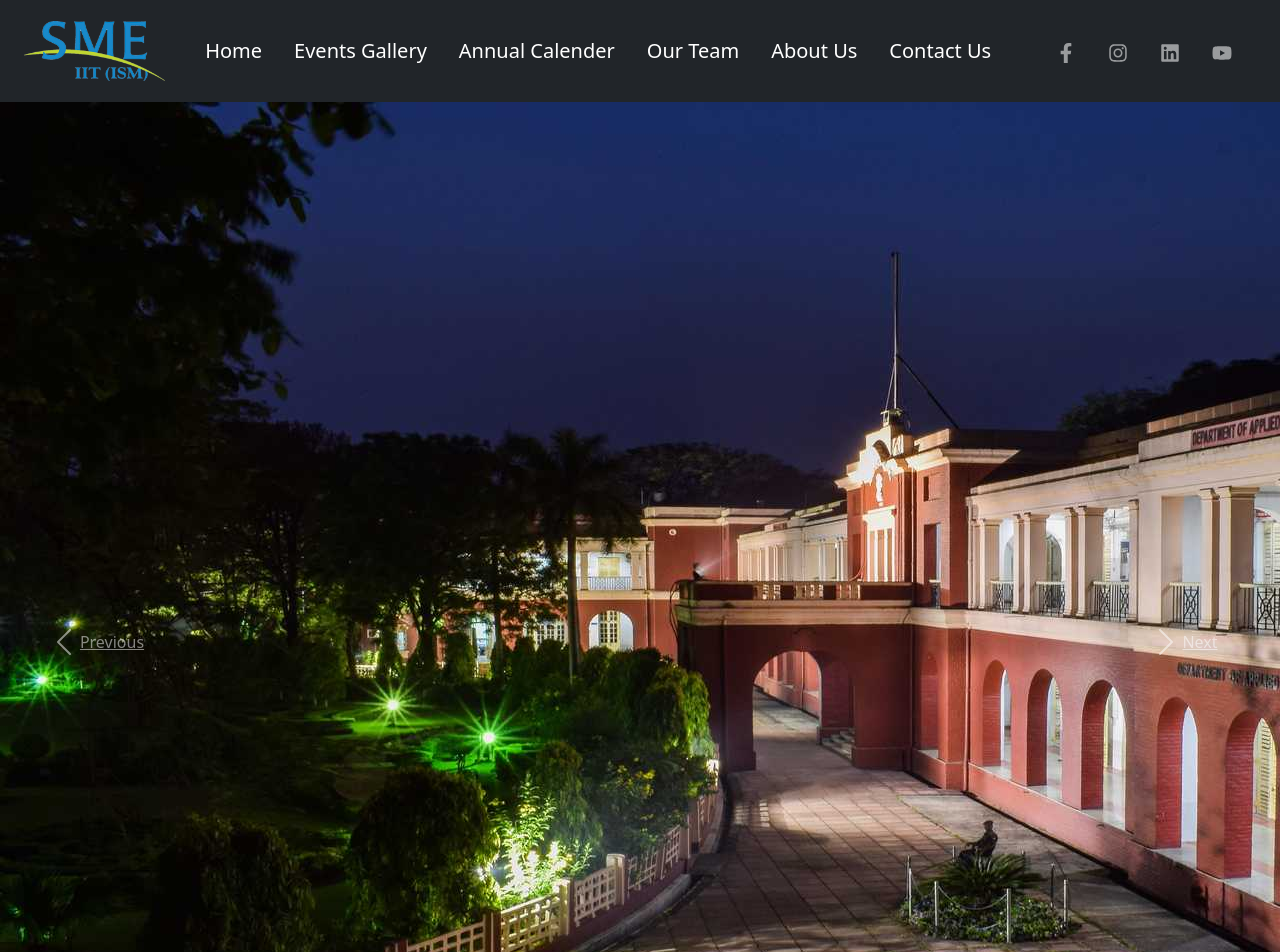
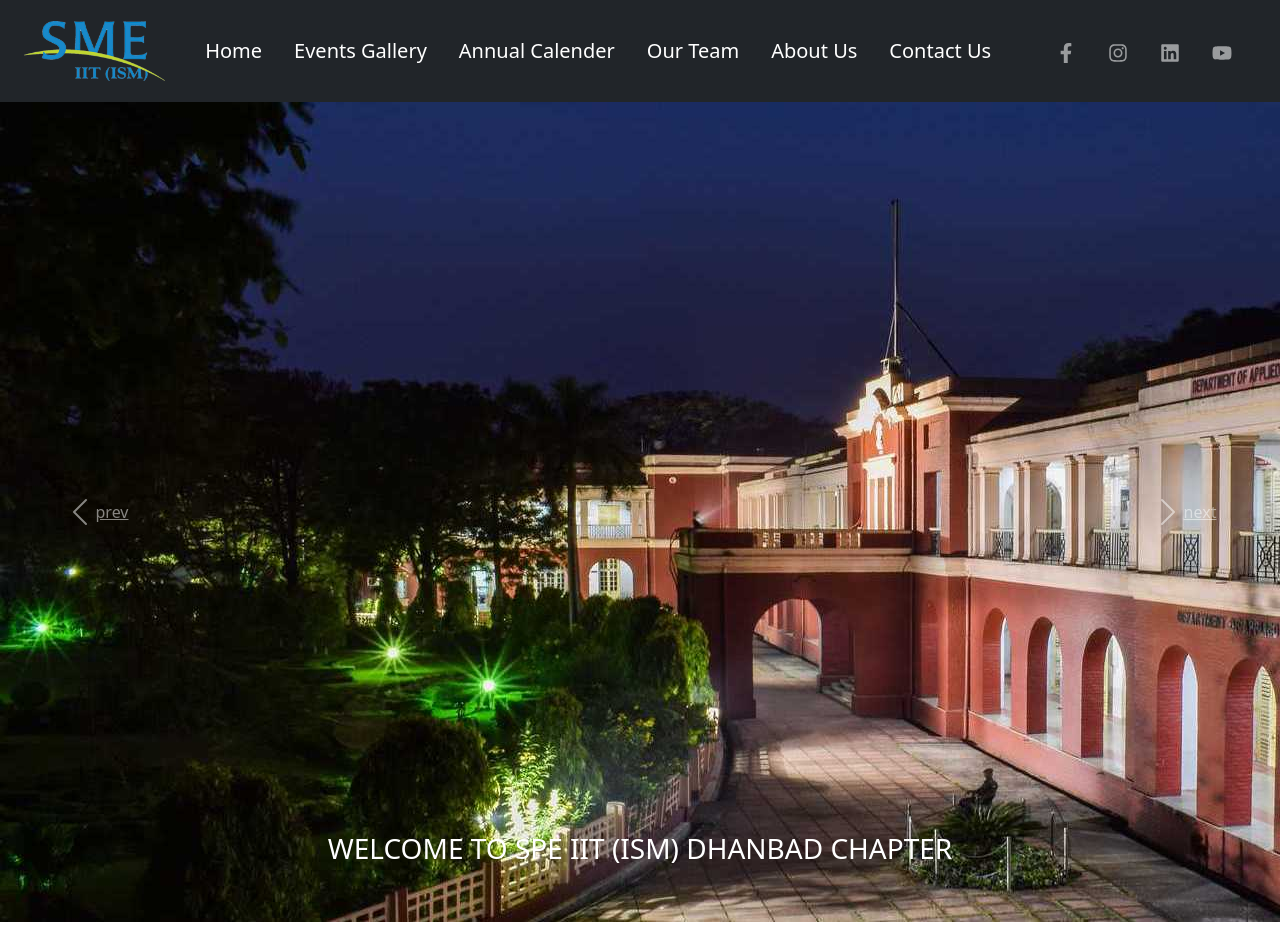
Before and after one commit to SME-IIT-ISM/website, a React (Create React App) app in the folder client/: page / in a window 1280 px wide. Shown: the top 952 px of the page. After the commit the page ends 922 px from the top, so only its background shows below. Built offline with nearby package versions, Linux system fonts and the light colour scheme.

Commit message:
Update Carousel

```diff
--- a/client/src/App.js
+++ b/client/src/App.js
@@ -1,13 +1,13 @@
 import "bootstrap/dist/css/bootstrap.min.css";
 import "./App.css";
-import Example from "./components/Coursel";
+import CarouselContainer from "./components/CarouselContainer";
 import Header from "./components/Header";
 
 function App() {
   return (
     <div className="App">
       <Header />
-      <Example />
+      <CarouselContainer />
     </div>
   );
 }
--- a/client/src/components/Coursel.js
+++ b/client/src/components/CarouselContainer.js
@@ -15,7 +15,7 @@ const items = [
   {
     src: Image1,
     altText: "Slide 1",
-    caption: "",
+    caption: "WELCOME TO SPE IIT (ISM) DHANBAD CHAPTER",
   },
   {
     src: Image2,
@@ -29,7 +29,7 @@ const items = [
   },
 ];
 
-const Example = (props) => {
+const CarouselContainer = (props) => {
   const [activeIndex, setActiveIndex] = useState(0);
   const [animating, setAnimating] = useState(false);
 
@@ -59,7 +59,6 @@ const Example = (props) => {
       >
         <img src={item.src} alt={item.altText} />
         <CarouselCaption
-          captionText={item.caption}
           captionHeader={item.caption}
         />
       </CarouselItem>
@@ -76,16 +75,16 @@ const Example = (props) => {
       {slides}
       <CarouselControl
         direction="prev"
-        directionText="Previous"
+        directionText=""
         onClickHandler={previous}
       />
       <CarouselControl
         direction="next"
-        directionText="Next"
+        directionText=""
         onClickHandler={next}
       />
     </Carousel>
   );
 };
 
-export default Example;
+export default CarouselContainer;
```
Also changed, not shown: client/src/image/herit.jpg, client/src/image/oval.jpg.
